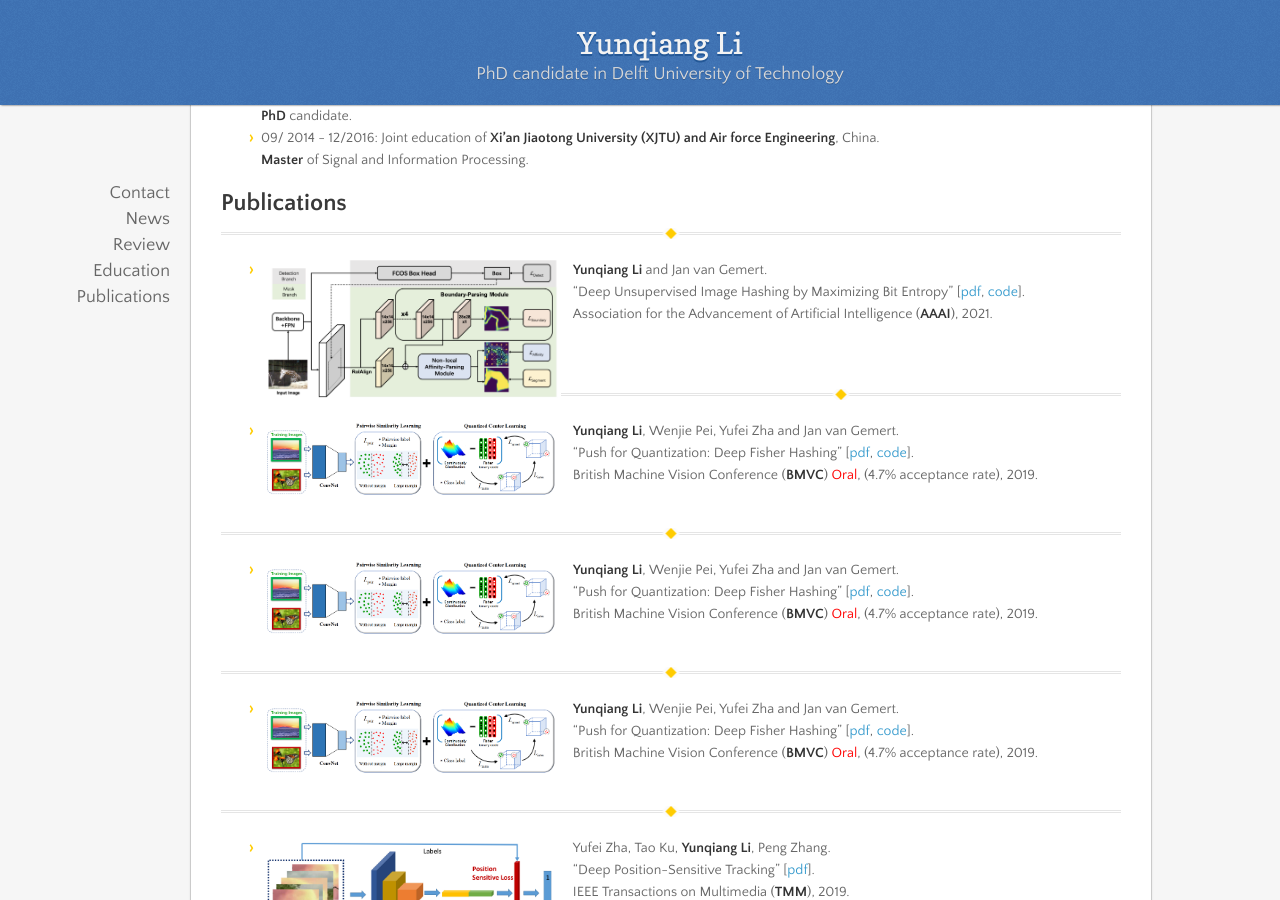
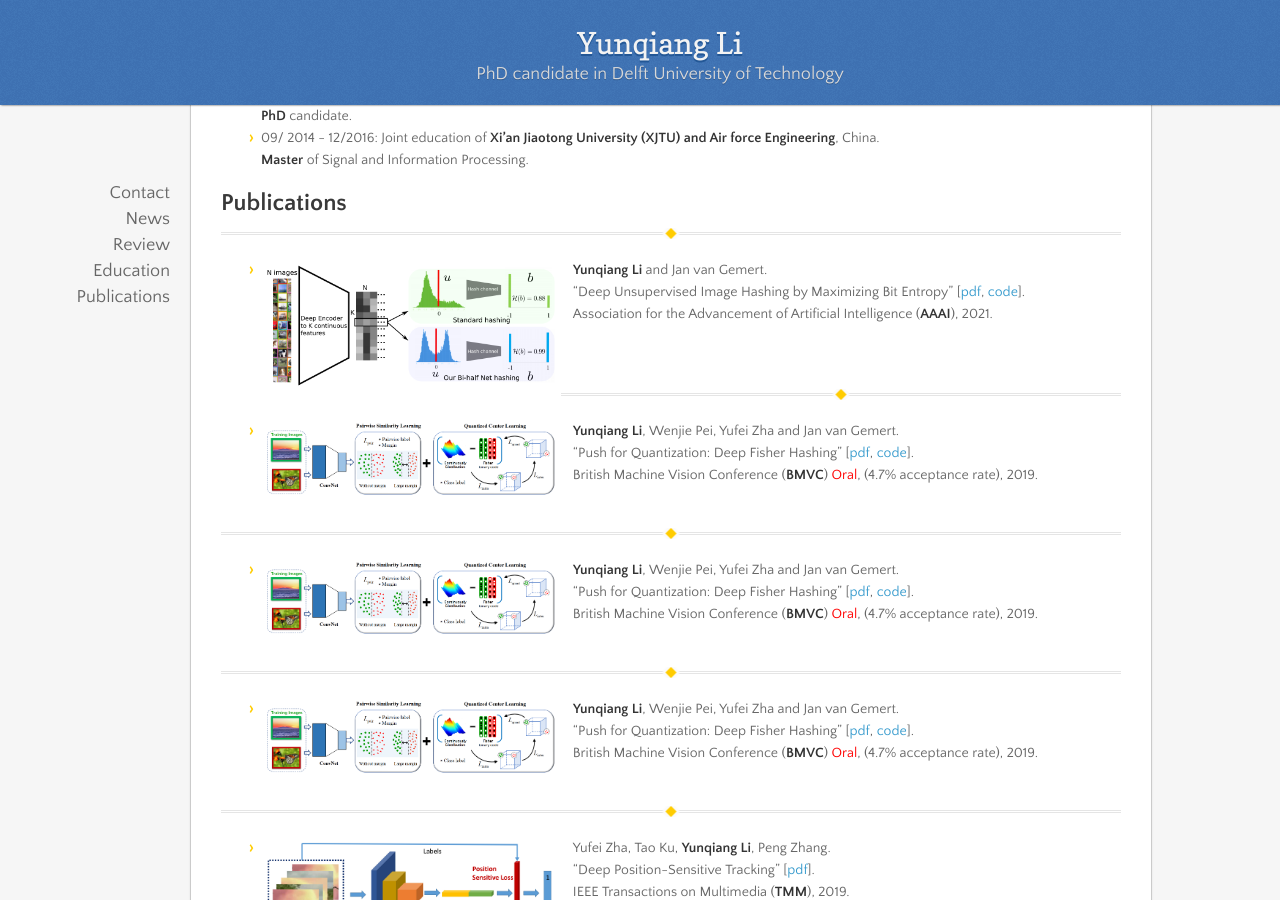
Before and after one commit to liyunqianggyn/liyunqianggyn.github.io, a Jekyll site: the page built from index.md, in a window 1280 px wide and 900 px high, scrolled down 1009 px. Built offline with Jekyll 4.4.1, drawn with Linux system fonts in a browser that asks for light colours; nearby versions of some CDN libraries; our own code applies the rules of GitHub Pages for plain Markdown files.

Commit message:
Update index.md

```diff
--- a/index.md
+++ b/index.md
@@ -58,7 +58,7 @@ Delft University of Technology
 ## Publications
 
 ----------------------------------------------------------------------------------------------------------------------------
-- <img align="left" width="300" src="publication/CommPN.png">&emsp;__Yunqiang Li__ and Jan van Gemert.
+- <img align="left" width="300" src="publication/aaaihashing.png">&emsp;__Yunqiang Li__ and Jan van Gemert.
 &emsp;"Deep Unsupervised Image Hashing by Maximizing Bit Entropy" [<a href="https://arxiv.org/pdf/2012.12334.pdf">pdf</a>, <a href="https://github.com/liyunqianggyn/Deep-Unsupervised-Image-Hashing">code</a>].<br/>
 &emsp;Association for the Advancement of Artificial Intelligence (__AAAI__), 2021.
 <br><br>
```
